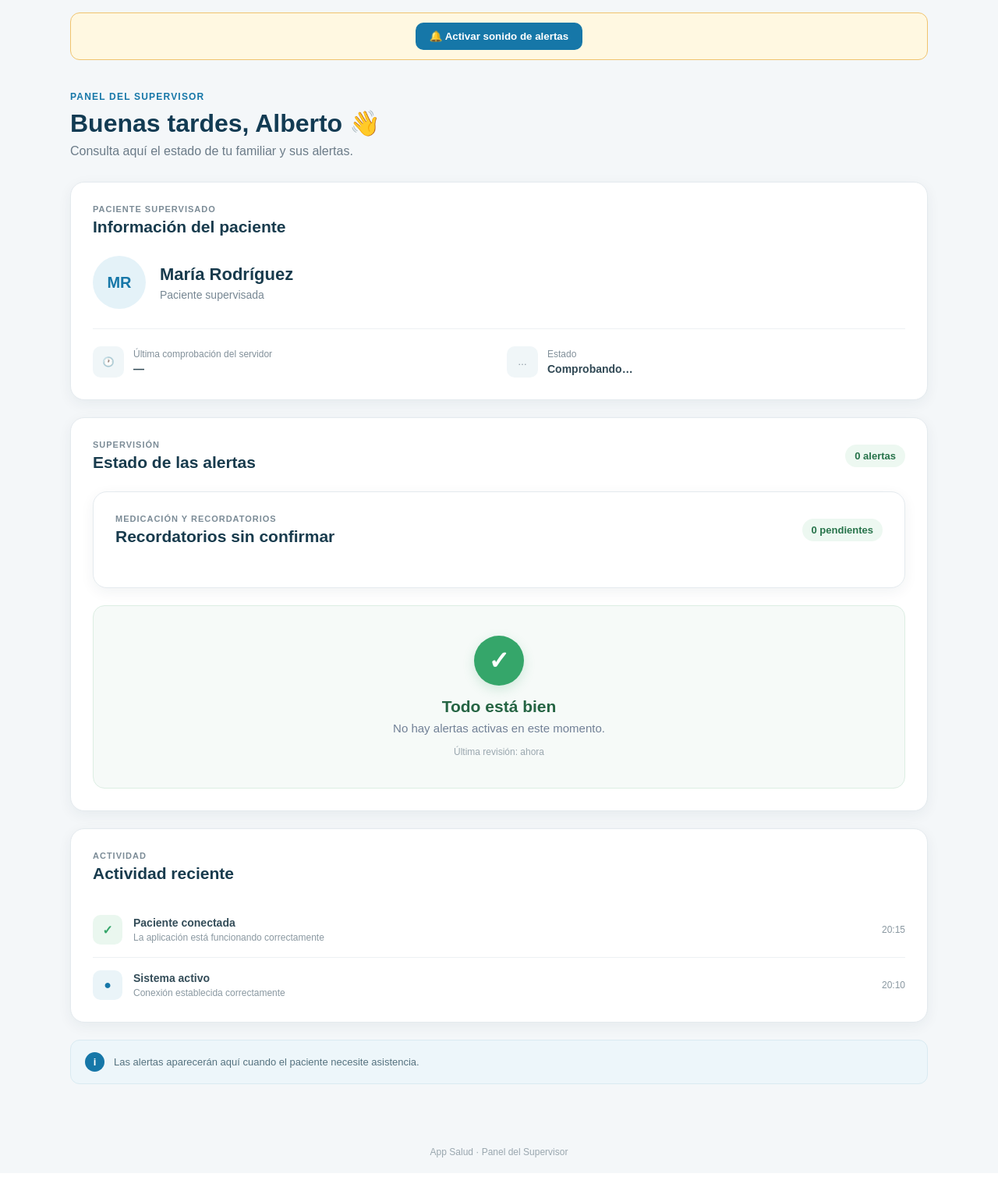
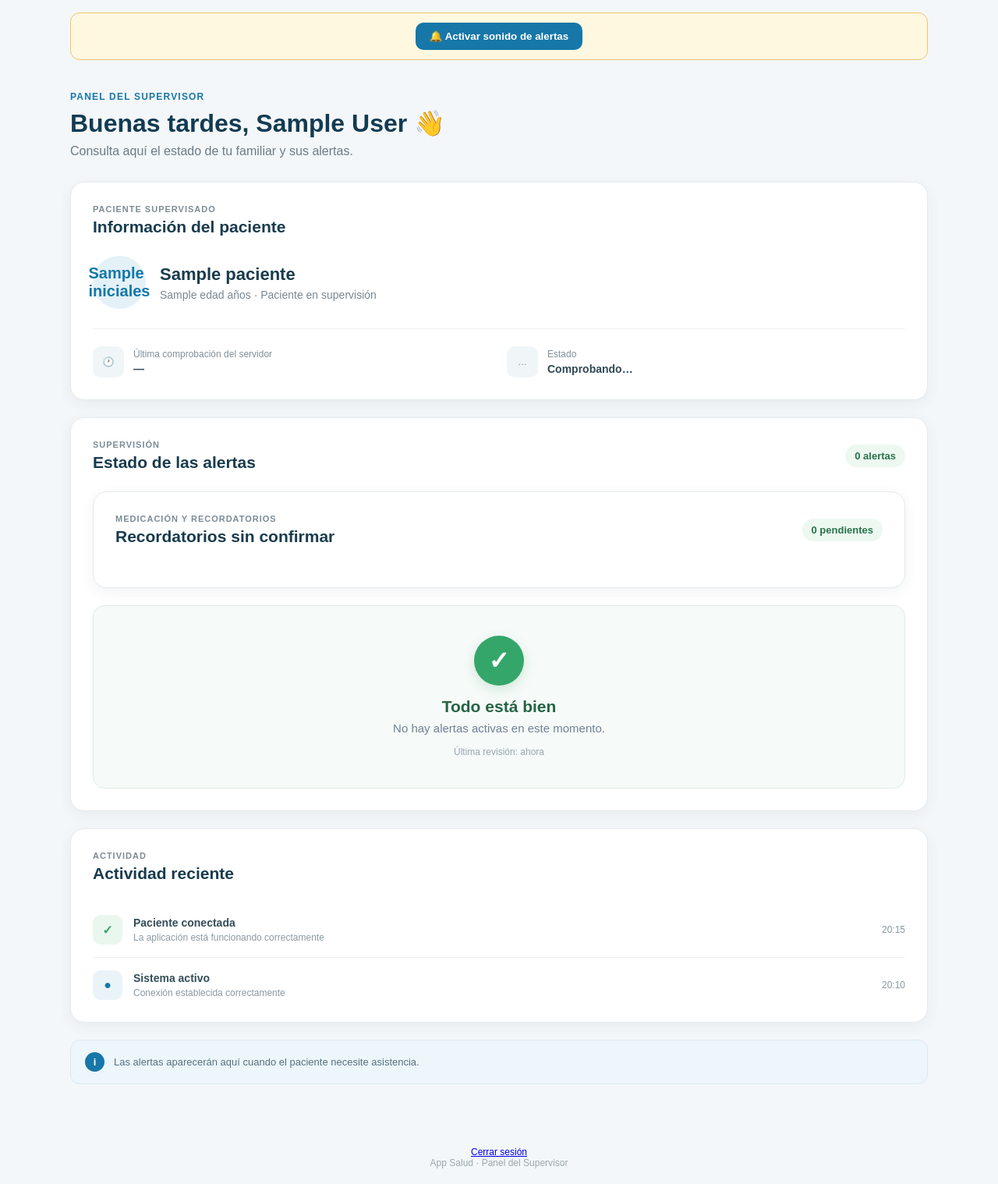
Before and after one commit to acueva03/PROYECTO-APP-SALUD, a Flask app: template backend/templates/supervisor.html in a window 1280 px wide. Shown: the part 85-1603 px from the top of the page at 78% size. Before the commit the page ends 1569 px from the top, so only its background shows below. Run offline with Flask 3, Linux system fonts and the light colour scheme; tables that the repository leaves empty hold one stand-in row (values such as "Sample post"); the template is opened without the code that fills it: values that come from a table or form of the project are taken from there, most other values are stand-ins (such as "Sample title", 1, 10 or a date in 2020).

Commit message:
informacion segun usuario
las paginas del supervisor y del paciente ahora muestran informacion como el nombre etc dependiendo de quien haya iniciado sesion en la aplicacion en vez de texto fijo

```diff
--- a/backend/app.py
+++ b/backend/app.py
@@ -112,19 +112,17 @@ def logout():
 def inicio():
     if 'user_id' not in session or session.get('rol') != 'dependiente':
         return redirect(url_for('login'))
-    try:
-        return render_template('paciente.html', nombre=session.get('nombre'))
-    except:
-        return "<h1>Error al cargar la página del paciente</h1>"
+    usuario = db.session.get(User, session['user_id'])
+    return render_template('paciente.html', usuario=usuario)
 
 @app.route('/supervisor')
 def supervisor():
     if 'user_id' not in session or session.get('rol') != 'supervisor':
         return redirect(url_for('login'))
-    try:
-        return render_template('supervisor.html', nombre=session.get('nombre'))
-    except:
-        return "<h1>Error al cargar la página del supervisor</h1>"
+    usuario = db.session.get(User, session['user_id'])
+    # De momento el panel muestra un solo paciente: el primero vinculado
+    paciente = usuario.dependientes[0] if usuario.dependientes else None
+    return render_template('supervisor.html', usuario=usuario, paciente=paciente)
 
 @app.route('/api/alarmas', methods=['POST'])
 def crear_alarma():
--- a/backend/templates/paciente.html
+++ b/backend/templates/paciente.html
@@ -18,6 +18,7 @@
             <h1>App de Salud</h1>
         </div>
     </header>
+    <p class="saludo-paciente">Hola, {{ usuario.nombre }}</p>
 
      <!-- AVISO DE ALARMA: oculto hasta que llega la hora de una alarma (lo controla conexion.js) -->
    <div id="aviso-alarma" class="aviso-alarma" role="alertdialog" aria-live="assertive" hidden>
@@ -94,6 +95,7 @@
     <!-- PIE DE PÁGINA -->
     <footer class="pie-asistencia">
         <p>Al pulsar el botón, tu supervisor recibirá un aviso inmediato.</p>
+        <a href="/logout">Cerrar sesión</a>
     </footer>
 
     <!-- Lógica de conexión con el servidor (Andrés) -->
--- a/backend/templates/supervisor.html
+++ b/backend/templates/supervisor.html
@@ -51,7 +51,7 @@
 <div>
 <p class="saludo-pequeno">PANEL DEL SUPERVISOR</p>
 
-<h2><span id="saludo">Hola</span>, Alberto <span>👋</span></h2>
+<h2><span id="saludo">Hola</span>, {{ usuario.nombre }} <span>👋</span></h2>
 
 <p>
 Consulta aquí el estado de tu familiar
@@ -75,23 +75,19 @@ y sus alertas.
 </div>
 
 
+{% if paciente %}
 <div class="paciente-info">
-
-<div class="avatar">
-MR
+  <div class="avatar">{{ paciente.iniciales }}</div>
+  <div class="datos-paciente">
+    <h3>{{ paciente.nombre_completo }}</h3>
+    <p>
+      {% if paciente.edad %}{{ paciente.edad }} años · {% endif %}Paciente en supervisión
+    </p>
+  </div>
 </div>
-
-<div class="datos-paciente">
-
-<h3>María Rodríguez</h3>
-
-<p>
-Paciente supervisada
-</p>
-
-</div>
-
-</div>
+{% else %}
+<p>No tienes ningún paciente vinculado todavía.</p>
+{% endif %}
 
 
 <div class="datos-extra">
@@ -236,6 +232,8 @@ necesite asistencia.
 <!-- PIE DE PÁGINA -->
 <footer>
 
+<a href="/logout">Cerrar sesión</a>
+
 <p>
 App Salud · Panel del Supervisor
 </p>
```
Also changed, not shown: backend/models.py (+13 -0 lines), backend/static/paciente.css (+7 -0 lines).
